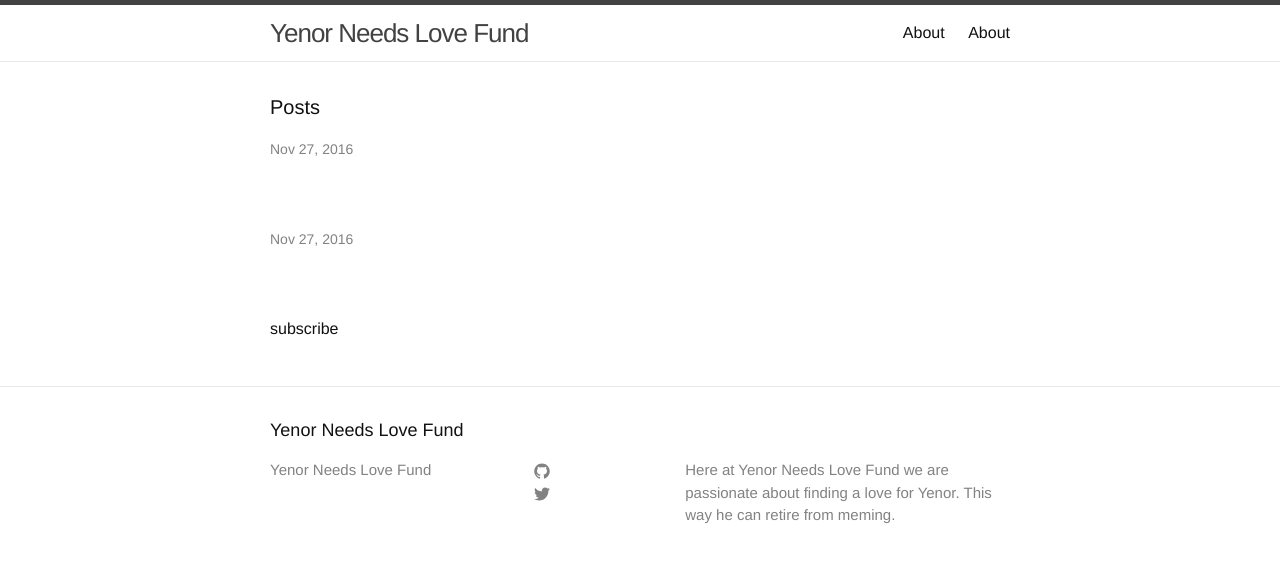
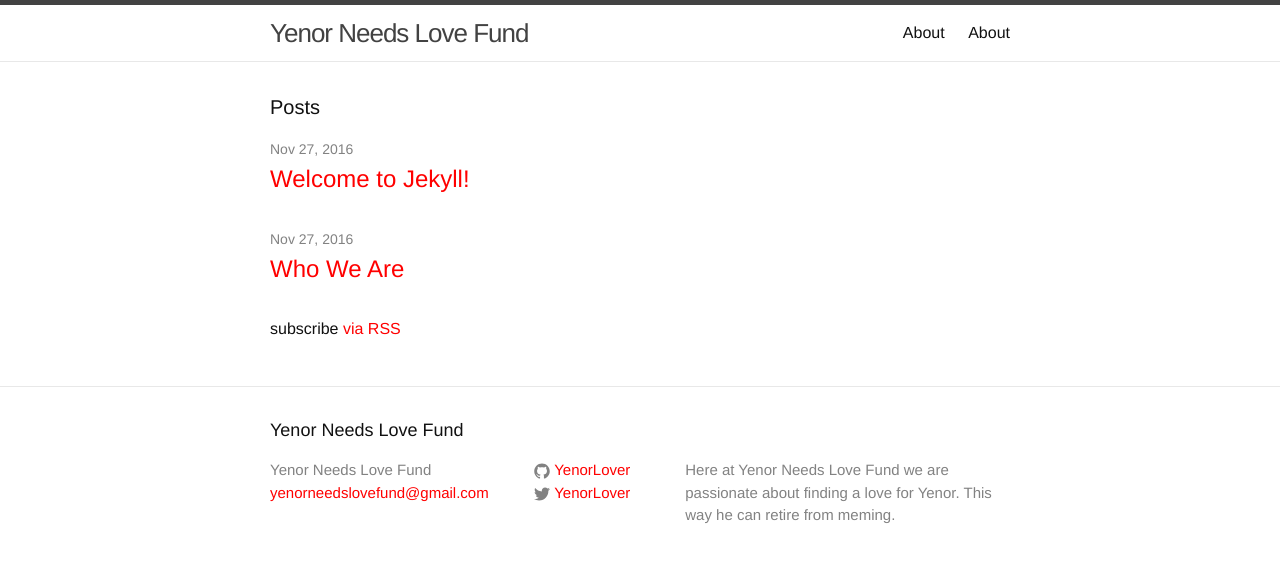
Before and after one commit to killbotryan/killbotryan.github.io, a Jekyll site: the page built from index.html, in a window 1280 px wide. Shown: the top 562 px of the page. Built offline with Jekyll 4.4.1, drawn with Linux system fonts in a browser that asks for light colours.

Commit message:
Update main.scss

```diff
--- a/css/main.scss
+++ b/css/main.scss
@@ -16,7 +16,7 @@ $spacing-unit:     30px;
 
 $text-color:       #111;
 $background-color: #ffffff;
-$brand-color:      #ffffff;
+$brand-color:      red;
 
 $grey-color:       #828282;
 $grey-color-light: lighten($grey-color, 40%);
```
